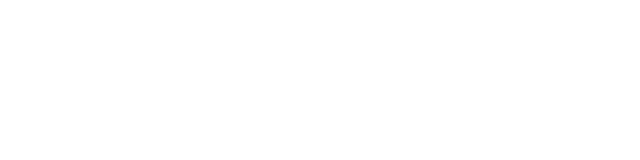
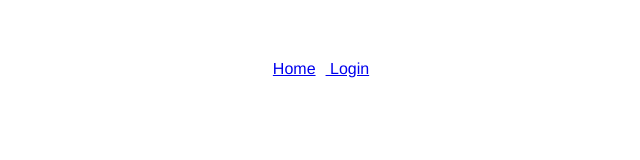
Before and after one commit to IgorBasov/vue-jwt-auth-example, a Vue app: page /login in a window 1280 px wide. Shown: the top 160 px of the page, without its empty margins (324-964 px from the left). Built offline with nearby package versions, Linux system fonts and the light colour scheme.

Commit message:
feat: add navigation

```diff
--- a/src/App.vue
+++ b/src/App.vue
@@ -1,13 +1,16 @@
 <template>
   <div id="app">
+    <Nav />
     <router-view />
   </div>
 </template>
 
 <script>
+import Nav from './components/Nav';
+
 export default {
   name: 'App',
-  components: {}
+  components: { Nav }
 };
 </script>
 
--- /dev/null
+++ b/src/components/Nav.vue
@@ -0,0 +1,37 @@
+<template>
+  <div class="nav">
+    <router-link to="/" class="nav-item">Home</router-link>
+    <router-link v-if="loggedIn" to="/dashboard" class="nav-item"
+      >Dashboard</router-link
+    >
+    <router-link v-if="!loggedIn" to="/login" class="nav-item">
+      Login
+    </router-link>
+    <button v-else class="nav-item" @click="logout">Logout</button>
+  </div>
+</template>
+
+<script>
+import { authComputed } from '../vuex/helpers';
+
+export default {
+  computed: {
+    ...authComputed
+  },
+  methods: {
+    logout() {
+      this.$store.dispatch('logout');
+    }
+  }
+};
+</script>
+
+<style scoped>
+.nav {
+  margin: 20px 0px 50px 0px;
+}
+
+.nav-item {
+  margin-left: 10px;
+}
+</style>
```
